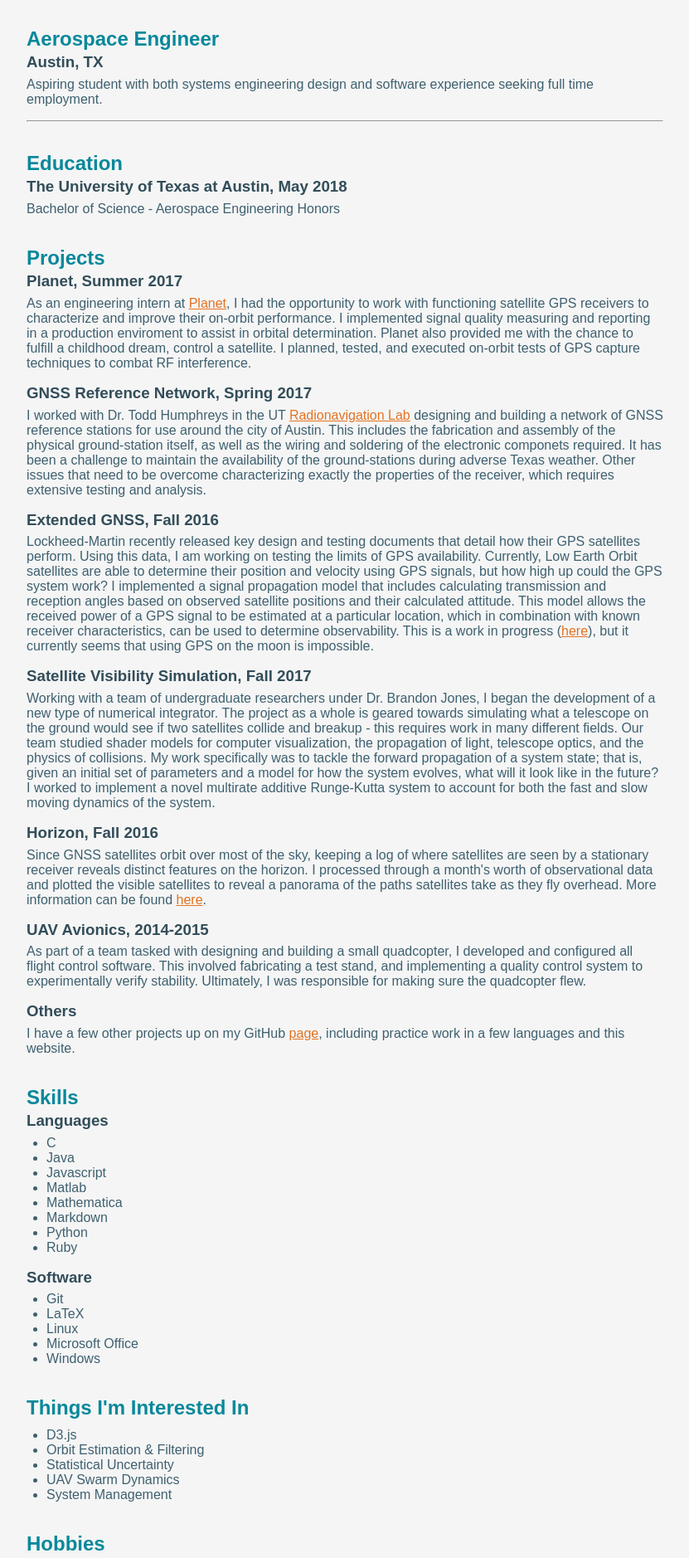
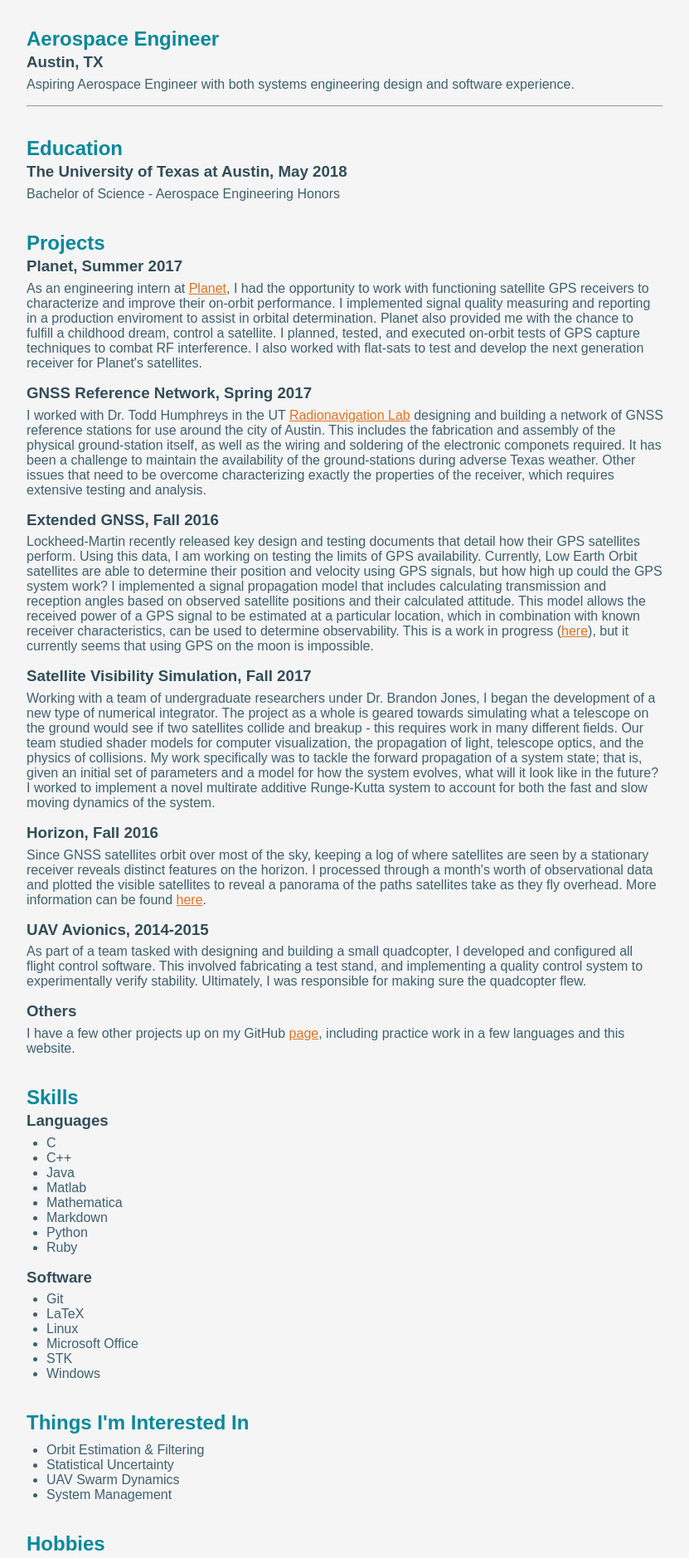
Before and after one commit to cullenself/web, a plain HTML site: page www/index.html in a window 1280 px wide. Shown: the part 219-2097 px from the top of the page at 83% size, without its empty margins (224-1055 px from the left). Drawn offline with Linux system fonts and the light colour scheme.

Commit message:
Update Planet and purpose statement

```diff
--- a/www/index.html
+++ b/www/index.html
@@ -20,7 +20,7 @@
 
 <h3>Austin, TX</h3>
 
-<p>Aspiring student with both systems engineering design and software experience seeking full time employment.</p>
+<p>Aspiring Aerospace Engineer with both systems engineering design and software experience. </p>
 
 <hr />
 
@@ -34,7 +34,7 @@
 
 <h3>Planet, Summer 2017</h3>
 
-<p>As an engineering intern at <a href="https://www.planet.com">Planet</a>, I had the opportunity to work with functioning satellite GPS receivers to characterize and improve their on-orbit performance. I implemented signal quality measuring and reporting in a production enviroment to assist in orbital determination. Planet also provided me with the chance to fulfill a childhood dream, control a satellite. I planned, tested, and executed on-orbit tests of GPS capture techniques to combat RF interference.</p>
+<p>As an engineering intern at <a href="https://www.planet.com">Planet</a>, I had the opportunity to work with functioning satellite GPS receivers to characterize and improve their on-orbit performance. I implemented signal quality measuring and reporting in a production enviroment to assist in orbital determination. Planet also provided me with the chance to fulfill a childhood dream, control a satellite. I planned, tested, and executed on-orbit tests of GPS capture techniques to combat RF interference. I also worked with flat-sats to test and develop the next generation receiver for Planet's satellites.</p>
 
 <h3>GNSS Reference Network, Spring 2017</h3>
 
@@ -66,8 +66,8 @@
 
 <ul>
 <li>C</li>
+<li>C++</li>
 <li>Java</li>
-<li>Javascript</li>
 <li>Matlab</li>
 <li>Mathematica</li>
 <li>Markdown</li>
@@ -82,13 +82,13 @@
 <li>LaTeX</li>
 <li>Linux</li>
 <li>Microsoft Office</li>
+<li>STK</li>
 <li>Windows</li>
 </ul>
 
 <h2>Things I'm Interested In</h2>
 
 <ul>
-<li>D3.js</li>
 <li>Orbit Estimation &amp; Filtering</li>
 <li>Statistical Uncertainty</li>
 <li>UAV Swarm Dynamics</li>
```
Also changed, not shown: 1 other file.
